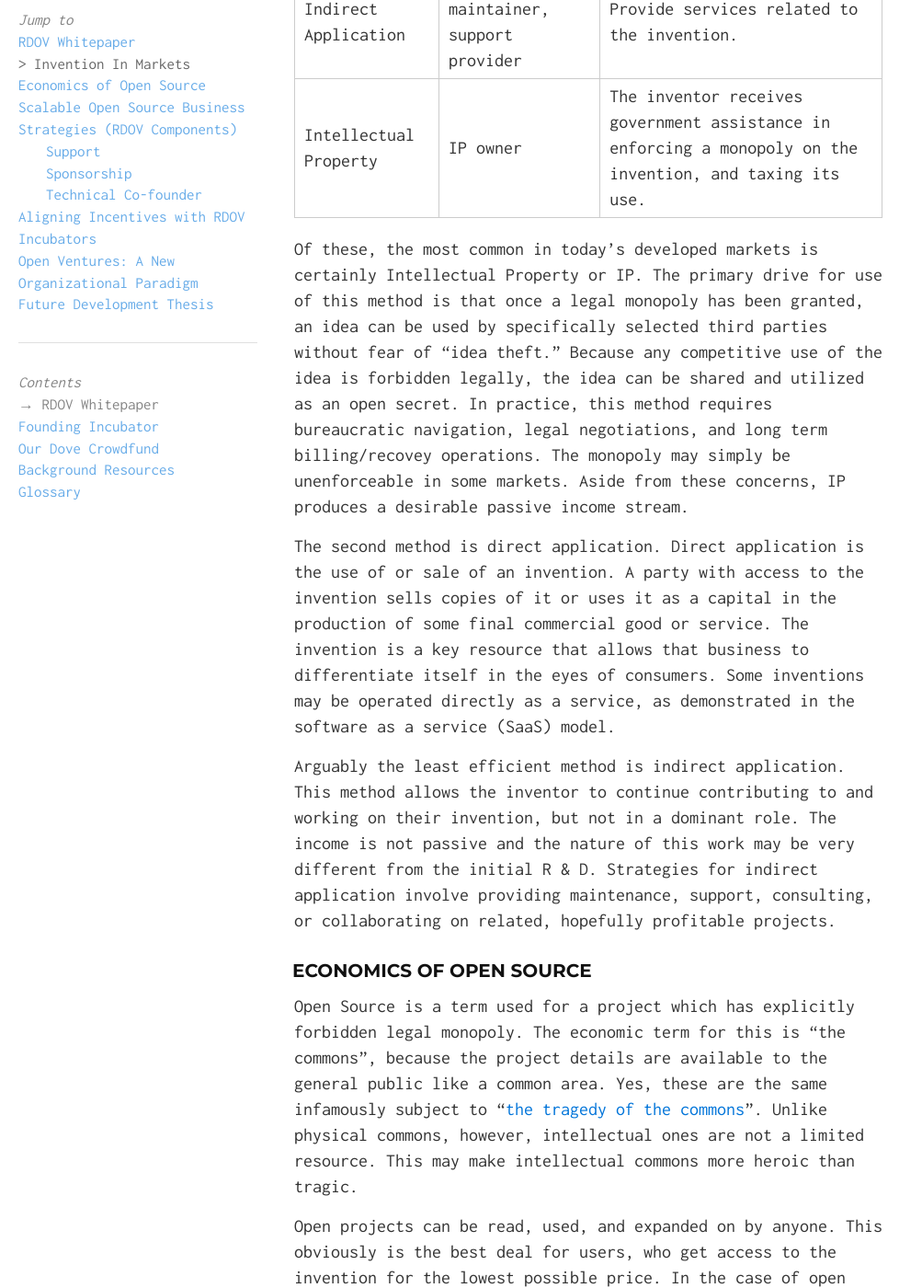
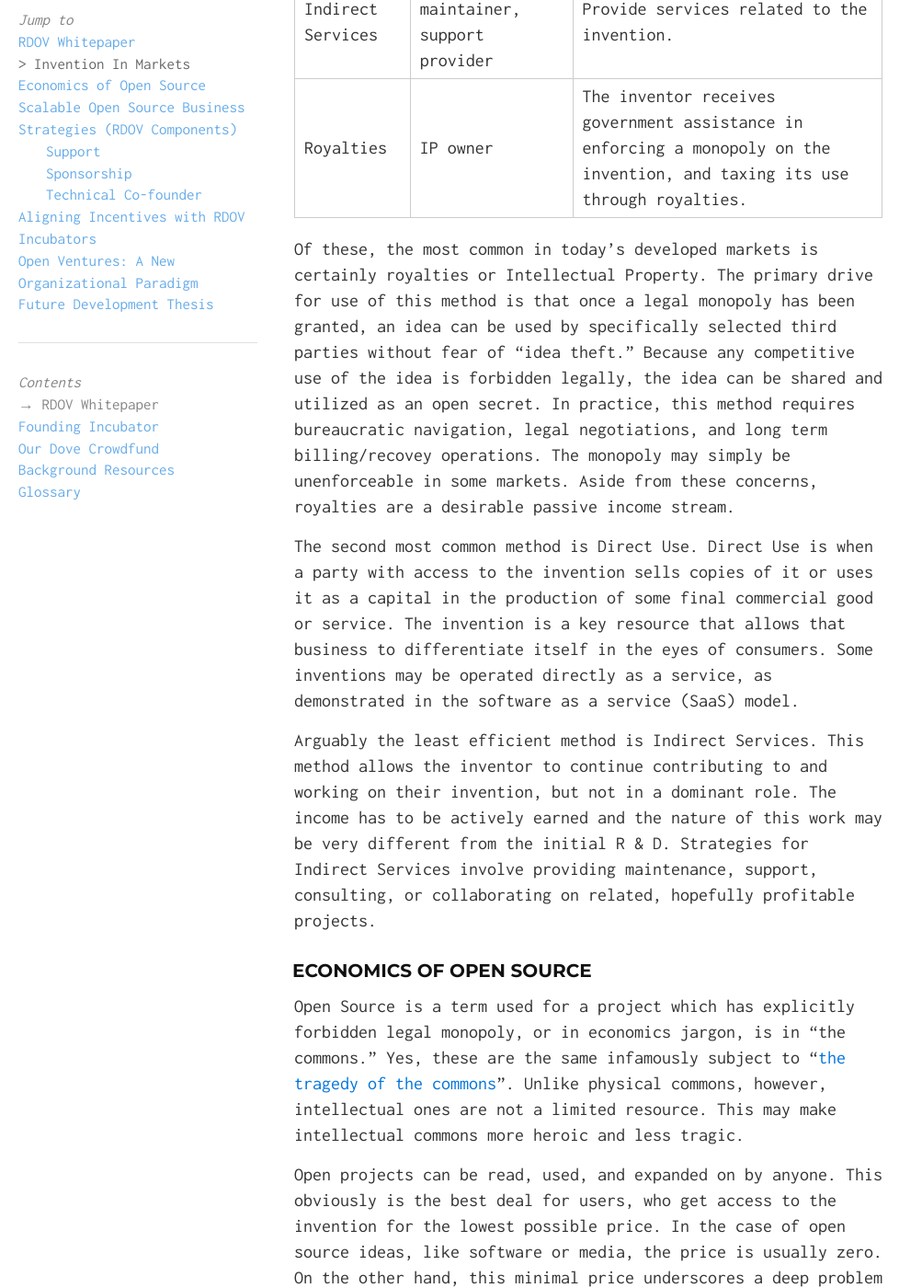
Before and after one commit to rdov/rdov.github.io, a Jekyll site: the page built from rdov_whitepaper.md, in a window 1280 px wide and 1400 px high, scrolled down 986 px. Shown: the whole window at 92% size, without its empty margins (0-1003 px from the left). Built offline with Jekyll 4.4.1, drawn with Linux system fonts in a browser that asks for light colours; nearby versions of some CDN libraries; some of the changed text lies outside the part shown.

Commit message:
clarify terminology

```diff
--- a/rdov_whitepaper.md
+++ b/rdov_whitepaper.md
@@ -7,36 +7,36 @@ permalink: /
 
 *A business model for sustainable R & D of open source projects.*
 
-Research & Develop Open Ventures or RDOV is a business model centered around the open source developer and ensuring economic viability for the project though balanced incentives. By agressively establishing an incubator for direct and indirect applications of their project, a developer can lead the market rather than monopolize the market in use of their project. This mixture of free and open use of an idea with strategic leverage of the inventor's position should allow for a more fair and effecient outcome than either the closed or open R&D models in practice today.
+Research & Develop Open Ventures or RDOV is a business model centered around the open source developer and ensuring economic viability for the project though balanced incentives. By using an open source licence then agressively establishing an incubator for direct and indirect applications of their project, a developer can lead rather than monopolize the market. This mixture of free and open use of an idea with strategic leverage of the inventor's position should allow for a more fair and effecient outcome than either the closed or open R&D models in practice today.
 
 ### Invention In Markets
-In a market, being an inventor alone is not enough to survive. An inventor who tucks their idea away in a drawer until death will never see any benefit from it. To create value, the idea must be put to use and ultimately adapted for end user needs. There are three generic methods an inventor can monetize, or participate in market use of, their idea.
+In a market, being an inventor alone is not enough to pay the bills. An inventor who tucks their idea away in a drawer until death will never see any benefit from it. To create value, the idea must be put to use and ultimately adapted to solve some consumer desire. There are three generic methods an inventor can monetize, or participate in market use of, their idea.
 
 | Revenue Model       | Inventor Role                        | Description                                                                                                                       |
 |---------------------|--------------------------------------|------------------------------------------------------------------------------------------------------------------------------------|
-|Direct Application   | Salesman, Operator                   | Sell copies of the invention or use the invention as capital to produce some other marketable good or service.        |
-|Indirect Application | Mentor, maintainer, support provider | Provide services related to the invention.                                                        |
-|Intellectual Property| IP owner                             | The inventor receives government assistance in enforcing a monopoly on the invention, and taxing its use.                      |
+|Direct Use           | Salesman, Operator                   | Sell copies of the invention or use the invention as capital to produce some other marketable good or service.        |
+|Indirect Services    | Mentor, maintainer, support provider | Provide services related to the invention.                                                        |
+|Royalties            | IP owner                             | The inventor receives government assistance in enforcing a monopoly on the invention, and taxing its use through royalties.        |
 
-Of these, the most common in today's developed markets is certainly Intellectual Property or IP. The primary drive for use of this method is that once a legal monopoly has been granted, an idea can be used by specifically selected third parties without fear of "idea theft." Because any competitive use of the idea is forbidden legally, the idea can be shared and utilized as an open secret. In practice, this method requires bureaucratic navigation, legal negotiations, and long term billing/recovey operations. The monopoly may simply be unenforceable in some markets. Aside from these concerns, IP produces a desirable passive income stream.
+Of these, the most common in today's developed markets is certainly royalties or Intellectual Property. The primary drive for use of this method is that once a legal monopoly has been granted, an idea can be used by specifically selected third parties without fear of "idea theft." Because any competitive use of the idea is forbidden legally, the idea can be shared and utilized as an open secret. In practice, this method requires bureaucratic navigation, legal negotiations, and long term billing/recovey operations. The monopoly may simply be unenforceable in some markets. Aside from these concerns, royalties are a desirable passive income stream.
 
-The second method is direct application. Direct application is the use of or sale of an invention. A party with access to the invention sells copies of it or uses it as a capital in the production of some final commercial good or service. The invention is a key resource that allows that business to differentiate itself in the eyes of consumers. Some inventions may be operated directly as a service, as demonstrated in the software as a service (SaaS) model.
+The second most common method is Direct Use. Direct Use is when a party with access to the invention sells copies of it or uses it as a capital in the production of some final commercial good or service. The invention is a key resource that allows that business to differentiate itself in the eyes of consumers. Some inventions may be operated directly as a service, as demonstrated in the software as a service (SaaS) model.
 
-Arguably the least efficient method is indirect application. This method allows the inventor to continue contributing to and working on their invention, but not in a dominant role. The income is not passive and the nature of this work may be very different from the initial R & D. Strategies for indirect application involve providing maintenance, support, consulting, or collaborating on related, hopefully profitable projects.
+Arguably the least efficient method is Indirect Services. This method allows the inventor to continue contributing to and working on their invention, but not in a dominant role. The income has to be actively earned and the nature of this work may be very different from the initial R & D. Strategies for Indirect Services involve providing maintenance, support, consulting, or collaborating on related, hopefully profitable projects.
 
 ### Economics of Open Source
 
-Open Source is a term used for a project which has explicitly forbidden legal monopoly. The economic term for this is "the commons", because the project details are available to the general public like a common area. Yes, these are the same infamously subject to "[the tragedy of the commons](https://en.wikipedia.org/wiki/Tragedy_of_the_commons)". Unlike physical commons, however, intellectual ones are not a limited resource. This may make intellectual commons more heroic than tragic.
+Open Source is a term used for a project which has explicitly forbidden legal monopoly, or in economics jargon, is in "the commons." Yes, these are the same infamously subject to "[the tragedy of the commons](https://en.wikipedia.org/wiki/Tragedy_of_the_commons)". Unlike physical commons, however, intellectual ones are not a limited resource. This may make intellectual commons more heroic and less tragic.
 
 Open projects can be read, used, and expanded on by anyone. This obviously is the best deal for users, who get access to the invention for the lowest possible price. In the case of open source ideas, like software or media, the price is usually zero. On the other hand, this minimal price underscores a deep problem for the inventors and contributing developers of the project. How can they recoup the cost of their contributions? Why should they contribute at all?
 
 It is hard for developers to profit selling copies of their open project. Because the details are by definition commonly available, any demand in the market is already being met with the cost of a download or more generally are forced down toward cost of reproduction.
 
-Some direct application of open projects is done through foundations, such as The Linux Foundation, where stakeholders come together to fund investment in a commonly used capital good. This is only possible, however, when well organized and funded organizations realize their shared need and willingly collaborate over long periods of time. Needless to say, this is often difficult to arrange in practice.
+Some Direct Use of open projects is done through foundations, such as [The Linux Foundation](http://linuxfoundation.org), where stakeholders come together to fund investment in a commonly used capital good. This is only possible, however, when well organized and funded organizations realize their shared need and willingly collaborate over long periods of time. Needless to say, this is often difficult to arrange in practice.
 
-Probably the most common direct application of open source projects is as a "pet." This is when a single dominant party develops the open project as part of the ecosystem they promote. For example, Google open sourced the Android operating system so that retail products like phones as well as the software apps could be made more cheaply and easily. The Google corporation benefits in many ways from this open platform, and so is willing to contribute the required resources to develop and maintain it.
+Probably the most common Direct Use of open source projects is as a "pet." This is when a single dominant party develops the open project as part of the ecosystem they promote. For example, Google open sourced the Android operating system so that retail products like phones as well as the software apps could be made more cheaply and easily. The Google corporation benefits in many ways from this open platform, and so is willing to contribute the required resources to develop and maintain it.
 
-Indirect applications of an open project often use alternative skill sets. Support and operations are specialized disciplines of their own, which developers have no advantage in. Today, this is usually compensated for by a developer joining forces with complementary labor through the organizational paradigm of a corporation. Alternately, the developer can seek a less involved form of corporate sponsorship or simply sit by as a corporation takes over the product or service market related to their invention. Again, the required economies of scale are significant, resulting in a high barrier to entry, and an anti-competitive environment.
+Indirect Services for an open project often use alternative skill sets. Support and operations are specialized disciplines of their own, which developers have no advantage in. Today, this is usually compensated for by a developer joining forces with complementary labor through the organizational paradigm of a corporation. Alternately, the developer can seek a less involved form of corporate sponsorship or simply sit by as a corporation takes over the product or service market related to their invention. Again, the required economies of scale are significant, resulting in a high barrier to entry, and an anti-competitive environment.
 
 To understand how to monetize open source projects, one must first understand their nature. Many open projects fit into the economic category of a capital good. That is to say it is primarily useful for producing other things. While there are some examples of projects that are consumer facing, open source is uniquely suited to use as capital in large operations where standardization reaps benefit in economies of scale. Consumers often want variety, which closed source does just fine at. Enterprises want consistency and reliability, which open source is superior at.
 
@@ -48,7 +48,7 @@ This misalignment of incentives, skills and resources is what makes open source
 
 #### Support
 
-Support can span the range from ongoing development and maintenance to live chat, DevOps, architectural advising, and more. These are indirect services that open source developers provide to suppliment their projects. Often the need or desire for this support is engineered into an open source project, sacrificing UX for monetization. This monetization optimization is not necessary with RDOV, but they are not mutually exclusive either.
+Support can span the range from ongoing development and maintenance to live chat, DevOps, architectural advising, and more. These are Indirect Services that open source developers provide to suppliment their projects. Often the need or desire for this support is engineered into an open source project, sacrificing UX for monetization. This monetization optimization is not necessary with RDOV, but they are not mutually exclusive either.
 
 While some support activities may come easily to developers, it is unlikely that an individual or small R & D team would have all of the skills and availability that support clients desire. Many open source projects have succeeded at this by incorporating and hiring specialized labor that will do much of the billable work. Ideally, this could be outsourced to a firm with 24/7 availability, who would read, comment on, and open new project issues based on their calls and complaints. If this outsourcing is accomplished, the developers may primarily receive the digested and technically formatted bug reports and feature requests that they expect.
 
@@ -62,13 +62,13 @@ The diversity of options available for sponsorships makes them particularly diff
 
 Often the developers recognize the nature of their project and become co-founders on ventures utilizing their project. These new ventures may be of commercial, open source, or even closed source in nature. Most likely, they will be interested in leveraging the unique capabilities of the open source project or its developers.
 
-This is a very long-term strategy, but if successful gives the Mentor a full career. Once a developer has produced a successful open source project, anyone can see and evaluate their capabilities. This open evaluation should lead to good-match partnerships. One issue is that the up front work and subsequent build out time of the co-founded venture mean the developer doesn't get paid for a long time. Often the co-founded venture is not guaranteed to be profitable, either, in which case the developer undertook one free and then one unprofitable venture in a row. This strategy should only be undertaken if supplimental income or a significant savings reserve is available to the developer.
+This is a very long-term, Indirect Services strategy, but if successful gives the Mentor a full career. Once a developer has produced a successful open source project, anyone can see and evaluate their capabilities. This open evaluation should lead to good-match partnerships. One issue is that the up front work and subsequent build out time of the co-founded venture mean the developer doesn't get paid for a long time. Often the co-founded venture is not guaranteed to be profitable, either, in which case the developer undertook one free and then one unprofitable venture in a row. This strategy should only be undertaken if supplimental income or a significant savings reserve is available to the developer.
 
 ## Aligning Incentives with RDOV Incubators
 
 If inventors and developers are to continue to provide innovative, high quality, open source projects, they need to be incentivized to undertake and continue that R&D work. As the primary creative minds, it would also be a logical deployment of resources to give them a great degree of freedom over direction. This can be accomplished by leveraging the R & D head start to form early partnerships in the race to market. Upon releasing their invention with an open license, the developers should immediately establish an incubator for related or derived projects. The incubator is the platform by which parties interested in using or building on the invention could receive the very most expert assistance, with the inventor acting as mentor. This is known as the Research & Develop Open Ventures or RDOV model.
 
-At first glance, this may sound like the indirect application of open source software business model that heavily favors enterprise corporations. In fact it that same model, but tweaked to allow the developer to maintain their initial lead, leapfrog the barriers to entry, and outsource non-R&D services. Here is how an incubator operates.
+At first glance, this may sound like the Indirect Services of open source software business model that heavily favors enterprise corporations. In fact it that same model, but tweaked to allow the developer to maintain their initial lead, leapfrog the barriers to entry, and outsource non-R&D services. Here is how an incubator operates.
 
 ##### 1. Support Agreement
 The mentor or incubator project developer sets terms of participation in Support Agreement. This lays out the assistance and access the mentor is willing to give, and what is requested in return. For example the mentor could contribute ongoing development, mantainence, ticket support, operations assistance or even a CTO-style package in return for time-based billing and/or revenue sharing. This Support Agreement can be used as a stand alone contract, or in the greater context of an incubator.
```
Also changed, not shown: glossary.md (+4 -0 lines).
